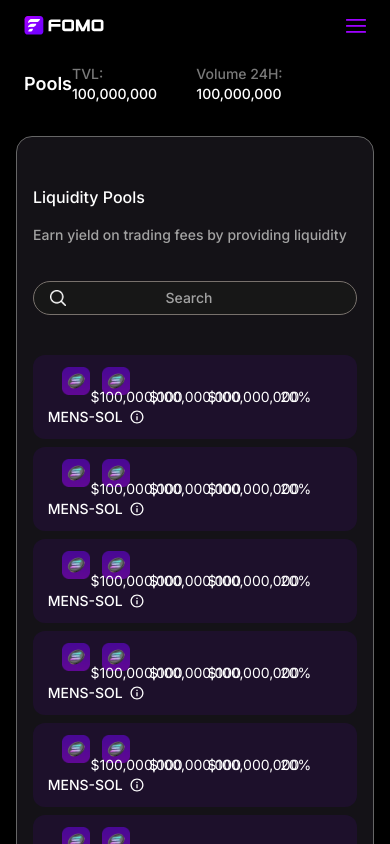
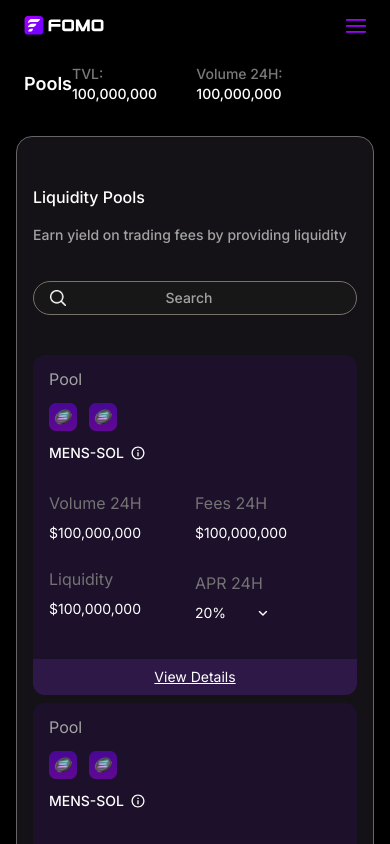
Before and after one commit to Nainish-Rai/fomo-dex, a Next.js app: page /exchange/pool in a window 390 px wide. Built offline with nearby package versions, Linux system fonts and the light colour scheme.

Commit message:
resposnive libuqiduty bar

```diff
--- a/app/dashboard/fee/page.tsx
+++ b/app/dashboard/fee/page.tsx
@@ -8,7 +8,7 @@
   return (
     <div className=" hide-scrollbar w-full overflow-scroll bg-black ">
       <div className="flex h-fit w-full flex-col items-center rounded-tl-3xl bg-[#140822]  px-8 py-16  pt-32 ">
-        <div className="mb-8 flex w-full gap-6">
+        <div className="mb-8 flex w-full flex-wrap lg:gap-6">
           <StatsCard label="Total Fees Claimed" value="$123,456" />
           <StatsCard label="Claimable Fee" value="$123,456" />
           <StatsCard label="Total Liquidity Provided" value="$123,456" />
--- a/components/dashboard/FeesContainer.tsx
+++ b/components/dashboard/FeesContainer.tsx
@@ -124,12 +124,12 @@
 
 const InfoItem: React.FC<InfoItemProps> = ({ label }) => (
   <div className="flex w-1/6 items-center justify-center gap-2">
-    <div className="my-auto  text-sm font-medium leading-6 text-neutral-400">
+    <div className="my-auto  text-xs font-medium leading-6 text-neutral-400">
       {label}
     </div>
     <div className="flex items-center">
-      <TbArrowsUpDown style={{ color: 'white' }} />
-      <FiFilter style={{ color: 'white' }} />
+      <TbArrowsUpDown style={{ color: '#a3a3a3' }} />
+      <FiFilter style={{ color: '#a3a3a3' }} />
     </div>
   </div>
 )
--- a/components/dashboard/StatsCard.tsx
+++ b/components/dashboard/StatsCard.tsx
@@ -7,7 +7,7 @@
 
 const StatsCard: React.FC<StatsCardProps> = ({ label, value }) => {
   return (
-    <section className="border-border bg-cardbg flex h-24 w-64 flex-col items-start justify-center rounded-3xl border border-solid p-4 px-6">
+    <section className="flex h-24 w-1/2 flex-col items-start justify-center rounded-3xl border border-solid border-border bg-cardbg p-4 px-6 lg:w-64">
       <h2 className="text-sm font-medium leading-6 text-neutral-400">
         {label}
       </h2>
--- a/components/dashboard/dashboardSideBar.tsx
+++ b/components/dashboard/dashboardSideBar.tsx
@@ -42,7 +42,7 @@
     },
   ]
   return (
-    <div className=" mr-6 flex w-full max-w-60 flex-col items-center whitespace-nowrap text-base">
+    <div className=" mr-6 hidden w-full max-w-60 flex-col items-center whitespace-nowrap text-base lg:flex">
       <div className=" mt-12 flex w-full max-w-full flex-col px-4  font-medium text-neutral-400">
         {SideBarItemInfo.map((item, index) => (
           <SideBarItem key={index} title={item.title} icon={item.icon} />
--- a/components/pools/LiquidityBar.tsx
+++ b/components/pools/LiquidityBar.tsx
@@ -39,7 +39,7 @@
   return (
     <section
       onClick={() => setActive(!active)}
-      className="mt-2 flex w-full cursor-pointer   items-center justify-center  gap-5 rounded-xl bg-[#260F41]/50 bg-opacity-50 px-4 py-3 text-white transition-all duration-200 hover:bg-purple-950 lg:max-w-full lg:flex-wrap lg:px-4 "
+      className="mt-2 hidden w-full cursor-pointer items-center   justify-center gap-5  rounded-xl bg-[#260F41]/50 bg-opacity-50 px-4 py-3 text-white transition-all duration-200 hover:bg-purple-950 lg:flex lg:max-w-full lg:flex-wrap lg:px-4 "
     >
       <div className="m-0 flex w-full justify-center p-0">
         {active ? (
--- /dev/null
+++ b/components/pools/MobileLiquidityBar.tsx
@@ -0,0 +1,137 @@
+'use client'
+import Image from 'next/image'
+import { useState } from 'react'
+import PrimaryBtn from '../PrimaryBtn'
+import { IoMdInformationCircleOutline } from 'react-icons/io'
+import { FaAngleDown } from 'react-icons/fa6'
+type Props = {
+  Prices: string[]
+}
+
+interface IconProps {
+  src: string
+  alt: string
+  className?: string
+}
+
+const Icon: React.FC<IconProps> = ({ src, alt, className }) => (
+  <Image
+    src={src}
+    alt={alt}
+    width={48}
+    height={48}
+    className={` border-none ${className}`}
+  />
+)
+
+interface PriceProps {
+  price: string
+  index: number
+}
+
+const Price: React.FC<PriceProps> = ({ price, index }) => (
+  <div className="my-3 flex w-1/2 flex-col gap-2">
+    <div>
+      {index === 0 && <div className="text-neutral-500">Volume 24H</div>}
+      {index === 1 && <div className="text-neutral-500">Fees 24H</div>}
+      {index === 2 && <div className="text-neutral-500"> Liquidity</div>}{' '}
+      {index === 3 && <div className="text-neutral-500"> APR 24H</div>}
+    </div>
+    <div className="flex w-1/2 items-center justify-start text-sm">{price}</div>
+  </div>
+)
+
+// const prices = ['$100,000,000', '$100,000,000', '$100,000,000']
+
+function MobileLiquidityBar({ Prices }: Props) {
+  const [active, setActive] = useState(false)
+  return (
+    <section
+      onClick={() => setActive(!active)}
+      className="mt-2 flex w-full cursor-pointer flex-col items-center justify-center   gap-5 overflow-hidden  rounded-xl bg-[#260F41]/50  bg-opacity-50 pt-3 text-white transition-all duration-200 hover:bg-purple-950 lg:hidden lg:max-w-full lg:flex-row lg:flex-wrap lg:px-4 lg:py-3 "
+    >
+      <div className="m-0 flex w-full flex-wrap justify-center p-0 px-4">
+        {active ? (
+          <div className="flex w-full flex-wrap items-center px-4 pb-4">
+            <div className="mb-4 flex w-full justify-center text-sm underline">
+              Hide Details
+            </div>
+            <div className="my-2 flex w-1/2  flex-auto flex-col items-start justify-center gap-2 text-left text-sm font-medium text-textsecondary">
+              Your Liquidity
+              <span className="font-semibold text-white">$100,000,000 </span>
+              0LP
+            </div>
+            <div className="my-2 flex w-1/2 flex-auto flex-col  items-start justify-center gap-2 text-left text-sm font-medium text-textsecondary">
+              Assets Pooled
+              <span className="font-semibold text-white">0.8 XYZ </span>
+              <span className="font-semibold text-white">0 LP </span>
+            </div>
+            <div className="my-2 flex w-full  flex-auto flex-col items-start justify-center gap-2 text-left text-sm font-medium text-textsecondary">
+              Your Share
+              <span className="font-semibold text-white">0%</span>
+              {/* <span className="font-semibold text-white">0%</span> */}
+            </div>
+            <div className="my-2 mt-4 w-2/3 items-center justify-center   text-left text-sm">
+              <PrimaryBtn className="w-full">Add Liquidity</PrimaryBtn>
+            </div>
+            <div className="my-2 flex w-1/3 items-center justify-center  gap-4 pl-8 text-left text-sm">
+              <Icon
+                src="/swapicon.png"
+                alt="Icon 0"
+                className="my-auto h-8 w-8    fill-white"
+              />
+              <Icon
+                src="/minus.png"
+                alt="Icon 1"
+                className="my-auto h-8 w-8    fill-white"
+              />
+            </div>
+          </div>
+        ) : (
+          <>
+            <div className="mb-4 flex w-full flex-col items-start">
+              <div className="text-neutral-400">Pool</div>
+              <div className="mt-3  flex items-center justify-start gap-5">
+                <div className="flex flex-col items-start">
+                  <div className="flex gap-3 md:pr-5">
+                    <Icon
+                      src="/solanabg.png"
+                      alt="Icon 1"
+                      className="aspect-square w-7"
+                    />
+                    <Icon
+                      src="/solanabg.png"
+                      alt="Icon 2"
+                      className="aspect-square w-7"
+                    />
+                  </div>
+                  <div className="mt-3 flex items-center gap-1.5 whitespace-nowrap text-base font-medium leading-6 text-white">
+                    <div className="grow text-sm">MENS-SOL</div>
+                    <IoMdInformationCircleOutline />
+                  </div>
+                </div>
+              </div>
+            </div>
+
+            {Prices.map((price, index) => (
+              <Price key={index} index={index} price={price} />
+            ))}
+            <div className="my-4 flex w-1/2 flex-col gap-2">
+              <div className="text-neutral-500"> APR 24H</div>{' '}
+              <div className="flex w-1/2 items-center justify-start gap-8 text-sm">
+                20% <FaAngleDown />
+              </div>
+            </div>
+          </>
+        )}
+      </div>
+      {!active && (
+        <div className="px-auto flex w-full justify-center bg-[#402065]/50 p-2 text-sm underline">
+          View Details
+        </div>
+      )}
+    </section>
+  )
+}
+
+export default MobileLiquidityBar
--- a/components/pools/PoolContainer.tsx
+++ b/components/pools/PoolContainer.tsx
@@ -5,6 +5,7 @@
 import { FaAngleDown, FaFilter } from 'react-icons/fa6'
 import { FiFilter } from 'react-icons/fi'
 import { TbArrowsUpDown } from 'react-icons/tb'
+import MobileLiquidityBar from './MobileLiquidityBar'
 
 type Props = {}
 
@@ -68,7 +69,37 @@
         ))}
       </section>
       {/*  */}
-      <div className="hide-scrollbar mt-8 flex h-full scroll-my-8 flex-col  overflow-scroll overflow-x-hidden lg:mt-0 lg:h-[48rem]">
+      <div className="hide-scrollbar mt-8 flex h-fit scroll-my-8  flex-col   overflow-scroll overflow-x-hidden lg:mt-0 lg:h-[48rem]">
+        <MobileLiquidityBar
+          Prices={['$100,000,000', '$100,000,000', '$100,000,000']}
+        />
+        <MobileLiquidityBar
+          Prices={['$100,000,000', '$100,000,000', '$100,000,000']}
+        />
+        <MobileLiquidityBar
+          Prices={['$100,000,000', '$100,000,000', '$100,000,000']}
+        />
+        <MobileLiquidityBar
+          Prices={['$100,000,000', '$100,000,000', '$100,000,000']}
+        />
+        <MobileLiquidityBar
+          Prices={['$100,000,000', '$100,000,000', '$100,000,000']}
+        />
+        <MobileLiquidityBar
+          Prices={['$100,000,000', '$100,000,000', '$100,000,000']}
+        />
+        <MobileLiquidityBar
+          Prices={['$100,000,000', '$100,000,000', '$100,000,000']}
+        />
+        <MobileLiquidityBar
+          Prices={['$100,000,000', '$100,000,000', '$100,000,000']}
+        />
+        <LiquidityBar
+          Prices={['$100,000,000', '$100,000,000', '$100,000,000']}
+        />
+        <LiquidityBar
+          Prices={['$100,000,000', '$100,000,000', '$100,000,000']}
+        />
         <LiquidityBar
           Prices={['$100,000,000', '$100,000,000', '$100,000,000']}
         />
```
